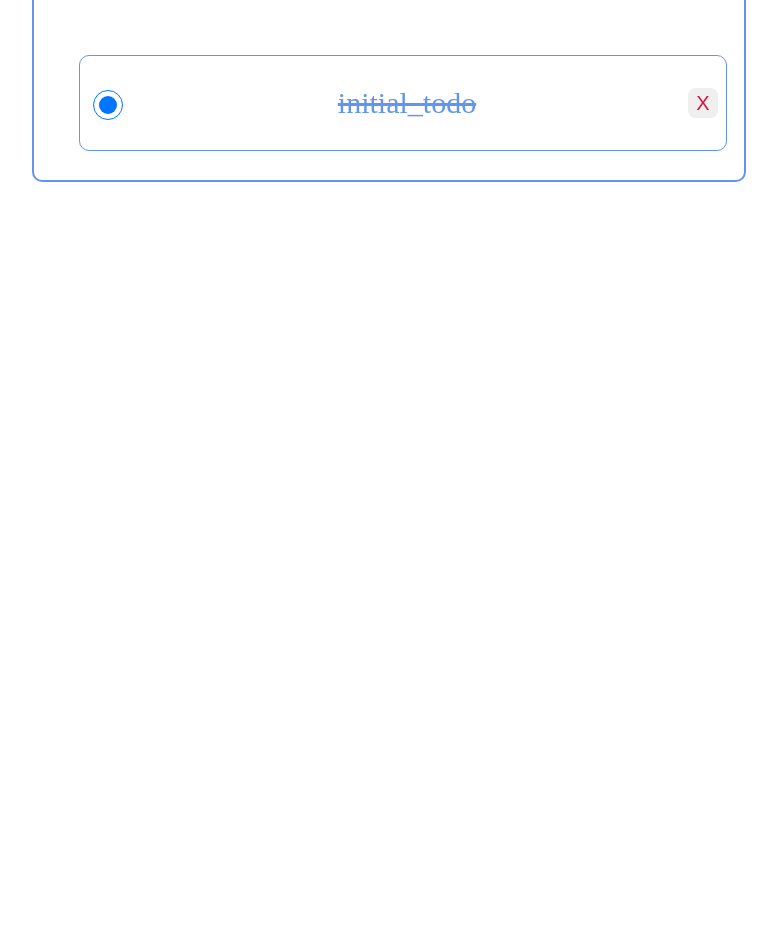
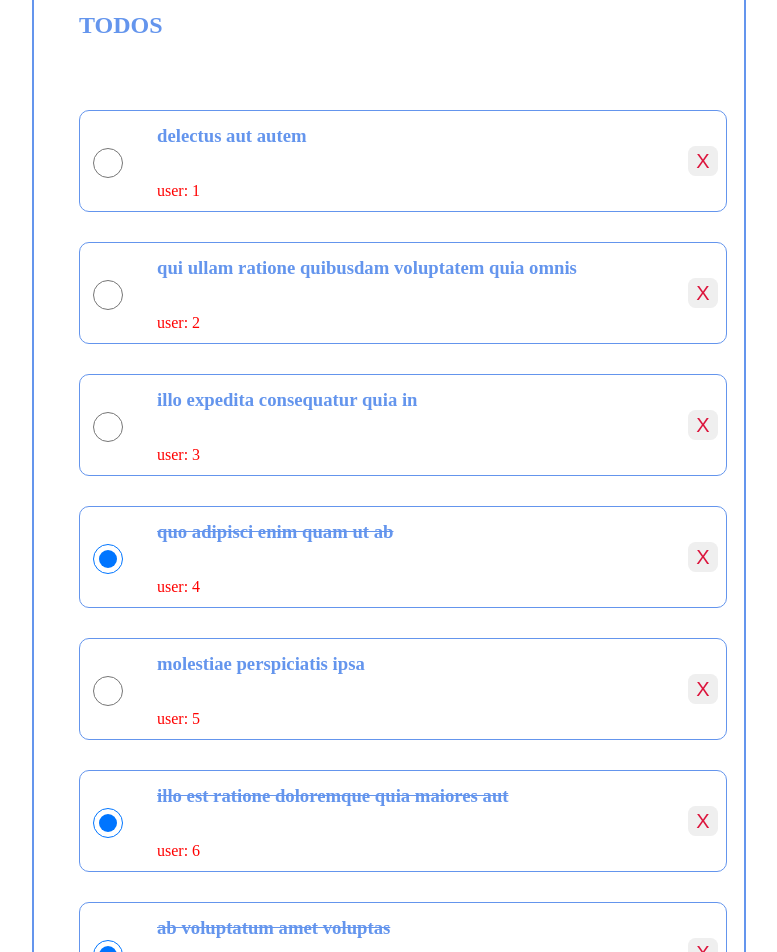
Before and after one commit to musti-91/hooks, a React app: page / in a window 1280 px wide. Shown: the part 220-1172 px from the top of the page, without its empty margins (251-1028 px from the left). Before the commit the page ends 800 px from the top, so only its background shows below. Built offline with nearby package versions, Linux system fonts and the light colour scheme; data requests are answered from the project's data file.

Commit message:
useEffect(fetch/todos)

```diff
--- /dev/null
+++ b/db.json
@@ -0,0 +1,64 @@
+{
+  "todos": [
+    {
+      "userId": 1,
+      "id": 1,
+      "title": "delectus aut autem",
+      "completed": false
+    },
+    {
+      "userId": 2,
+      "id": 6,
+      "title": "qui ullam ratione quibusdam voluptatem quia omnis",
+      "completed": false
+    },
+    {
+      "userId": 3,
+      "id": 7,
+      "title": "illo expedita consequatur quia in",
+      "completed": false
+    },
+    {
+      "userId": 4,
+      "id": 8,
+      "title": "quo adipisci enim quam ut ab",
+      "completed": true
+    },
+    {
+      "userId": 5,
+      "id": 9,
+      "title": "molestiae perspiciatis ipsa",
+      "completed": false
+    },
+    {
+      "userId": 6,
+      "id": 10,
+      "title": "illo est ratione doloremque quia maiores aut",
+      "completed": true
+    },
+    {
+      "userId": 7,
+      "id": 15,
+      "title": "ab voluptatum amet voluptas",
+      "completed": true
+    },
+    {
+      "userId": 3,
+      "id": 16,
+      "title": "accusamus eos facilis sint et aut voluptatem",
+      "completed": true
+    },
+    {
+      "userId": 4,
+      "id": 17,
+      "title": "quo laboriosam deleniti aut qui",
+      "completed": true
+    },
+    {
+      "userId": 10,
+      "id": 18,
+      "title": "dolorum est consequatur ea mollitia in culpa",
+      "completed": false
+    }
+  ]
+}
--- a/package.json
+++ b/package.json
@@ -6,6 +6,7 @@
     "start": "node scripts/start.js",
     "build": "rm -rf build && node scripts/build.js && npx serve -s build",
     "test": "jest --coverage",
+    "server": "json-server db.json --port 3030",
     "test:w": "node scripts/test.js",
     "precommit": "npm run test",
     "prepush": "npm run test"
@@ -59,6 +60,7 @@
     "react-app-polyfill": "^0.2.1",
     "react-dev-utils": "^7.0.3",
     "react-dom": "^16.8.3",
+    "react-spring": "^8.0.8",
     "resolve": "1.10.0",
     "sass-loader": "7.1.0",
     "style-loader": "0.23.1",
@@ -84,6 +86,7 @@
     "babel-plugin-module-resolver": "^3.2.0",
     "husky": "^1.3.1",
     "jest-enzyme": "^7.0.1",
+    "json-server": "^0.14.2",
     "node-sass": "^4.11.0",
     "react-test-renderer": "^16.8.3",
     "ts-jest": "^24.0.0",
--- a/src/assets/index.scss
+++ b/src/assets/index.scss
@@ -22,7 +22,7 @@ code {
   border-radius: 10px;
   padding: 3px 5px;
   border: 2px solid cornflowerblue;
-  color: #fff;
+  color: cornflowerblue;
   font-family: Fira Code;
   font-weight: 500;
 }
@@ -67,6 +67,8 @@ button {
     .todo {
       border: 1px solid cornflowerblue;
       color: cornflowerblue;
+      align-self: flex-start;
+      height: 100px;
       width: 90%;
       display: flex;
       padding: 0 8px;
@@ -74,9 +76,13 @@ button {
       align-items: center;
       flex-direction: row;
       border-radius: 10px;
-      margin-bottom: 10px;
-      p {
-        font-size: 30px;
+      .title {
+        display: flex;
+        flex-direction: column;
+        width: 500px;
+        .user-Id {
+          color: red;
+        }
       }
       input.check {
         width: 30px;
--- a/src/components/ListItem.tsx
+++ b/src/components/ListItem.tsx
@@ -1,10 +1,11 @@
 import React, { SFC } from 'react'
-
+import { useSpring, animated } from 'react-spring'
 interface iOwnProps {
   key: any
   item: any
-  onDelete(index: string): void
-  onChecked(index: string): void
+  onDelete(id: string): void
+  onChecked(id: string): void
+  onUserIdClick(id: string): void
   error?: any
 }
 
@@ -13,20 +14,31 @@ interface iOwnProps {
  * @function @ListItem
  **/
 
-const ListItem: SFC<iOwnProps> = ({ onChecked, error, item, onDelete }) => {
+const ListItem: SFC<iOwnProps> = ({ onChecked, error, item, onDelete, onUserIdClick }) => {
+  const styles = useSpring({
+    transform: 'translateY(50%)',
+    marginBottom: 30,
+    opacity: 1,
+    from: { transform: 'translateY(0%)', opacity: 0, marginBottom: 0 }
+  })
   return (
-    <li className='todo'>
+    <animated.div className='todo' style={styles}>
       <input
         type='radio'
         onChange={() => onChecked(item.id)}
-        checked={item.complete}
+        checked={item.completed}
         className='check'
       />
-      <p style={{ textDecoration: item.complete ? 'line-through' : '' }}>
-        {!error && item.subject}
-      </p>
+      <div className='title'>
+        <h3 style={{ textDecoration: item.completed ? 'line-through' : '' }}>
+          {!error && item.title}
+        </h3>
+        <p className='user-Id' onClick={() => onUserIdClick(item.id)}>
+          user: {item.userId}
+        </p>
+      </div>
       <button onClick={() => onDelete(item.id)}>X</button>
-    </li>
+    </animated.div>
   )
 }
 
--- a/src/containers/TodoContainer.tsx
+++ b/src/containers/TodoContainer.tsx
@@ -1,16 +1,12 @@
-import React, { SFC, useState } from 'react'
+import React, { SFC, useState, useEffect } from 'react'
+import iTodo from '@models/iTodo'
 import AddTodo from '@components/AddTodo'
 import ListItem from '@components/ListItem'
 import { getRandomId } from '@utils/getRandomId'
+import { log } from '@utils/log'
 
 interface iOwnProps {
   name?: string
-}
-
-interface ITodo {
-  id: string
-  subject: string
-  complete: boolean
 }
 /**
  * @author
@@ -18,46 +14,76 @@ interface ITodo {
  **/
 
 const TodoContainer: SFC<iOwnProps> = ({ name }) => {
-  const [todos, setTodo] = useState<ITodo[]>([
-    { id: getRandomId(4, true), subject: 'initial_todo', complete: true }
-  ])
+  const [todos, setTodos] = useState<iTodo[]>([])
+  const [user, setUser] = useState<any>({})
+  const [fetchError, setFetchTodoError] = useState<any>(null)
 
-  const setList = (subject: string) => {
-    let copyTodos: ITodo[] = [...todos, { id: getRandomId(5, true), subject, complete: false }]
-    setTodo(copyTodos)
+  const addTodo = (title: string) => {
+    let copyTodos: iTodo[] = [
+      { id: getRandomId(5, true), title, completed: false, userId: 1 },
+      ...todos
+    ]
+    setTodos(copyTodos)
   }
 
   const setTodoCheck = (id: string) => {
-    const copyTodos: ITodo[] = [...todos]
-    let index = copyTodos.findIndex((todo: ITodo) => todo.id === id)
-    copyTodos[index].complete = !todos[index].complete
-    setTodo(copyTodos)
-    console.log(
-      `%cchecked Todo: (${todos[index].id})`,
-      'color:green;background-color:lightblue;padding:10px;border-radius:10px'
-    )
+    const copyTodos: iTodo[] = [...todos]
+    let index = copyTodos.findIndex((todo: iTodo) => todo.id === id)
+    copyTodos[index].completed = !todos[index].completed
+    setTodos(copyTodos)
+    log(`checked Todo:${index + 1}`)
   }
 
   const removeTodo = (id: string) => {
-    const copyTodos: ITodo[] = [...todos]
+    const copyTodos: iTodo[] = [...todos]
     let index = copyTodos.findIndex(todo => todo.id === id)
     copyTodos.splice(index, 1)
-    setTodo(copyTodos)
-    console.log(
-      `%cremoved index: ${index}`,
-      'color:red;background-color:lightblue;padding:10px;border-radius:10px'
-    )
+    setTodos(copyTodos)
+    log(`removed index: ${index + 1}`)
   }
+
+  const setUserId = (id: string) => {
+    const copyTodos: iTodo[] = [...todos]
+    let index = copyTodos.findIndex(todo => todo.id == id)
+    let userId = copyTodos[index].userId
+    let fetchUser = getFetchData(userId)
+    fetchUser.then(user => setUser(user))
+  }
+
+  const getFetchData = async (id?: string | number) => {
+    let req
+    if (id) {
+      req = await fetch(`http://jsonplaceholder.typicode.com/users/${id}`)
+    } else {
+      req = await fetch('http://localhost:3030/todos')
+    }
+    return req.json()
+  }
+
+  useEffect(() => {
+    fetch('http://localhost:3030/todos')
+      .then(req => req.json())
+      .then(res => setTodos(res))
+      .catch(error => setFetchTodoError(error))
+  }, [])
 
   return (
     <div className='todo-container'>
       <h4>{name}</h4>
-      <AddTodo onGetValue={setList} />
+      <AddTodo onGetValue={addTodo} />
+      {fetchError && <p style={{ color: 'red' }}>{fetchError}</p>}
+      {user && <h2>{user.name}</h2>}
       <ul className='list'>
         {todos.length !== 0 && <h2>TODOS</h2>}
         {todos.length !== 0 &&
-          todos.map((todo: ITodo, index: number) => (
-            <ListItem item={todo} onDelete={removeTodo} onChecked={setTodoCheck} key={todo.id} />
+          todos.map((todo: iTodo) => (
+            <ListItem
+              item={todo}
+              onDelete={removeTodo}
+              onChecked={setTodoCheck}
+              key={todo.id}
+              onUserIdClick={setUserId}
+            />
           ))}
       </ul>
     </div>
--- /dev/null
+++ b/src/models/iTodo.ts
@@ -0,0 +1,8 @@
+interface iTodo {
+  id: string
+  userId?: number
+  title: string
+  completed: boolean
+}
+
+export default iTodo
--- /dev/null
+++ b/src/utils/log.ts
@@ -0,0 +1,6 @@
+export const log = (text: string) => {
+  return console.log(
+    `%cAction Type: ${text}`,
+    'color:red;background-color:lightblue;padding:5px;border-radius: 5px'
+  )
+}
--- a/tsconfig.json
+++ b/tsconfig.json
@@ -24,7 +24,8 @@
       "@utils/*": ["src/utils/*"],
       "@i18n/*": ["src/i18n/*"],
       "@routes/*": ["src/routes/*"],
-      "@test/*": ["src/test/*"]
+      "@test/*": ["src/test/*"],
+      "@models/*": ["src/models/*"]
     }
   },
   "include": ["src"]
```
Also changed, not shown: src/models/iUser.ts (added, +11 -0 lines), src/.babelrc, 1 other file (tests, documents, lock files or other folders).
